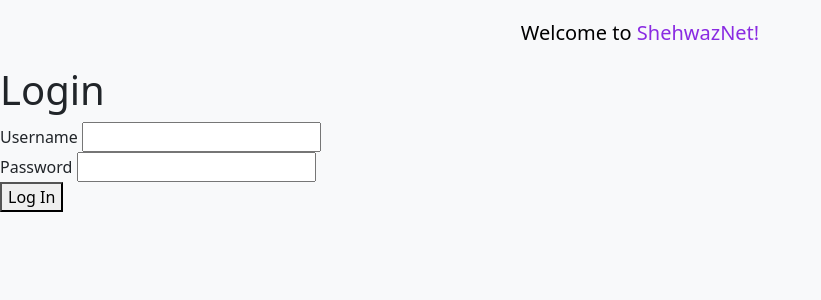
After one commit to Shehwaz81/personal-blog-app, a Flask app: page /login in a window 1280 px wide. The commit adds this page. Shown: the top 300 px of the page, without its empty margins (0-821 px from the left). Run offline with Flask 3, Linux system fonts and the light colour scheme.

Commit message:
add login and sessions (user auth)

```diff
--- a/main.py
+++ b/main.py
@@ -1,12 +1,18 @@
 import os
+from werkzeug.security import check_password_hash
+from dotenv import load_dotenv
 from flask_sqlalchemy import SQLAlchemy
-from flask import Flask, render_template, request, redirect, url_for
-
+from flask import Flask, render_template, request, redirect, url_for, session
 from sqlalchemy.sql import func
 
 app = Flask(__name__)
+load_dotenv()
 
 basedir = os.path.abspath(os.path.dirname(__file__))
+
+# app config
+app.secret_key = os.getenv("SECRET_KEY")
+app.config['SECRET_KEY'] = os.getenv("SECRET_KEY")
 app.config['SQLALCHEMY_DATABASE_URI'] = 'sqlite:///' + os.path.join(basedir, 'database.db')
 app.config['SQLALCHEMY_TACK_MODIFICATIONS'] = False # disable for less memory use
 
@@ -23,6 +29,15 @@ class Article(db.Model):
     def __repr__(self):
         return f'<Article: {self.article_title}>'
 
+class User(db.Model):
+    id = db.Column(db.Integer, primary_key=True)
+    created_at = db.Column(db.DateTime(timezone=True), server_default=func.now())
+    username = db.Column(db.String(25))
+    hash_key = db.Column(db.Text)
+
+    def __repr__(self):
+        return f'<username: {self.username}>'
+
 @app.route("/")
 def main():
     articles = Article.query.order_by(Article.id.desc()).all()
@@ -31,6 +46,9 @@ def main():
 
 @app.route("/create", methods=["GET", "POST"])
 def create():
+    if session["logged_in"] != True or session["username"] == None:
+        return "<h1>this is for admins only</h1>", 400
+
     if request.method == "GET": # just load the create page
         return render_template('create.html')
 
@@ -51,3 +69,20 @@ def view():
     raw_text = requested_article.article # index into the raw text of the article
 
     return render_template('view.html', raw_text=raw_text)
+
+@app.route("/login", methods=["GET", "POST"])
+def login():
+    if request.method == "POST":
+        username=request.form.get("username")
+        password=request.form.get("password")
+
+        user = db.one_or_404(db.select(User).filter_by(username=username))
+
+        if user and check_password_hash(user.hash_key, password):
+            session["logged_in"] = True
+            session["username"] = username
+            return "<h1>Successfully Logged In!</h1>"
+        else:
+            return "<h1>Invalid username or password</h1>"
+
+    return render_template('login.html')
--- a/templates/base.html
+++ b/templates/base.html
@@ -12,26 +12,17 @@
     <body>
         <script src="https://cdn.jsdelivr.net/npm/bootstrap@5.3.8/dist/js/bootstrap.bundle.min.js"></script>
 
-        <nav class="navbar navbar-expand-lg navbar-light bg-light sticky-top">
-            <div class="container-fluid">
+        <nav class="navbar navbar-expand-lg navbar-light bg-light sticky-top" style="justify-content: center;">
+            <div class="container d-flex flex-column align-items-center py-2">
                 <a class="text-decoration-none" href="/">
-                    <span class="navbar-brand mb-0 h1">
+                    <span class="navbar-brand mb-0 h1 text-center" style="display: block; width: 100%;">
                         Welcome to <span style="color:blueviolet">ShehwazNet!</span>
                     </span>
                 </a>
-                <button class="navbar-toggler" type="button" data-bs-toggle="collapse" data-bs-target="#navbarNav" aria-controls="navbarNav" aria-expanded="false" aria-label="Toggle navigation">
-                    <span class="navbar-toggler-icon"></span>
-                </button>
-                <div class="collapse navbar-collapse" id="navbarNav">
-                    <ul class="navbar-nav ms-auto">
-                        <li class="nav-item">
-                            <a href="/login"><button class="btn btn-primary">Login</button></a>
-                            <a href="/signup"><button class="btn btn-light">Signup</button></a>
-                        </li>
-                    </ul>
-                </div>
             </div>
         </nav>
+
+
 
         {% block content %}
         {% endblock %}
--- /dev/null
+++ b/templates/login.html
@@ -0,0 +1,19 @@
+{% extends 'base.html' %}
+
+{% block content %}
+    <h1>Login</h1>
+
+    <form action="/login" method="POST">
+        <div>
+            <label for="username">Username</label>
+            <input type="text" id="username" name="username" required>
+        </div>
+
+        <div>
+            <label for="password">Password</label>
+            <input type="password" id="password" name="password" required>
+        </div>
+
+        <button type="submit">Log In</button>
+    </form>
+{% endblock %}
```
Also changed, not shown: create_admin.py (added, +13 -0 lines), database.db, 1 other file.
